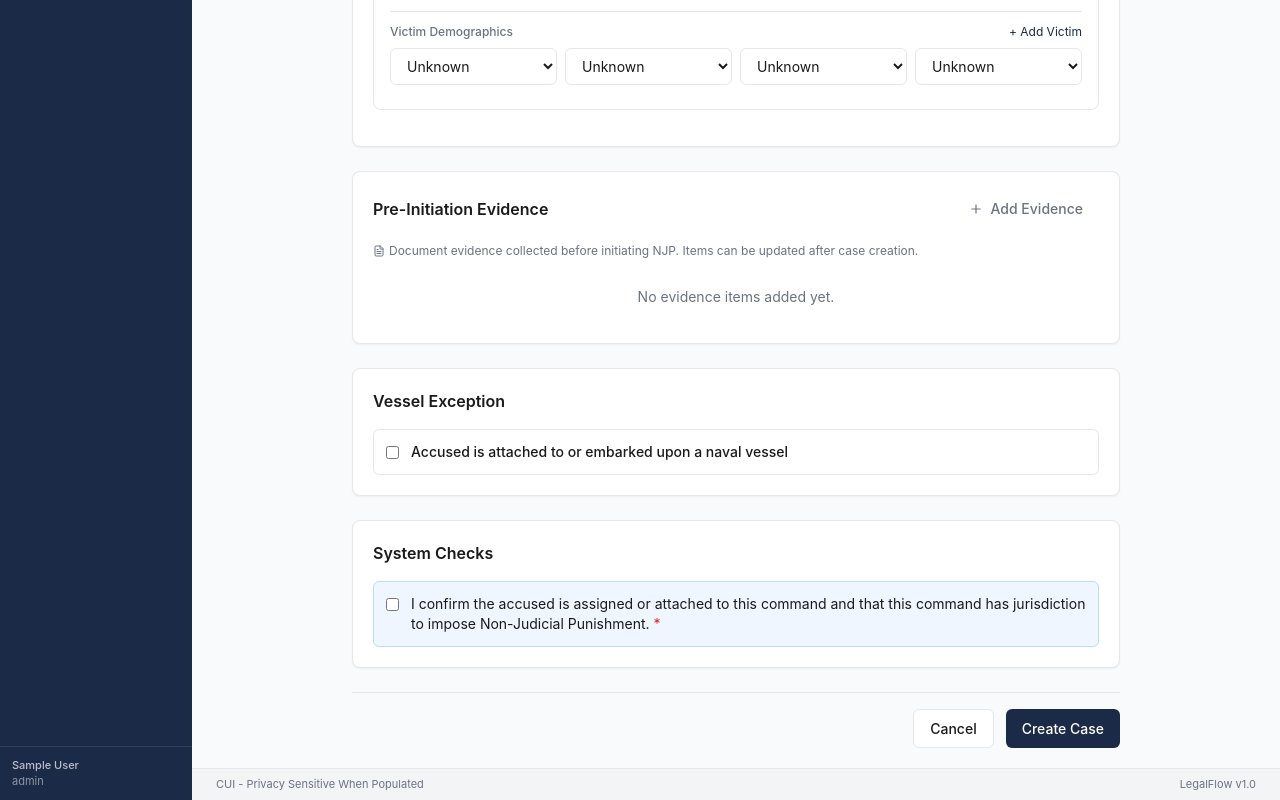
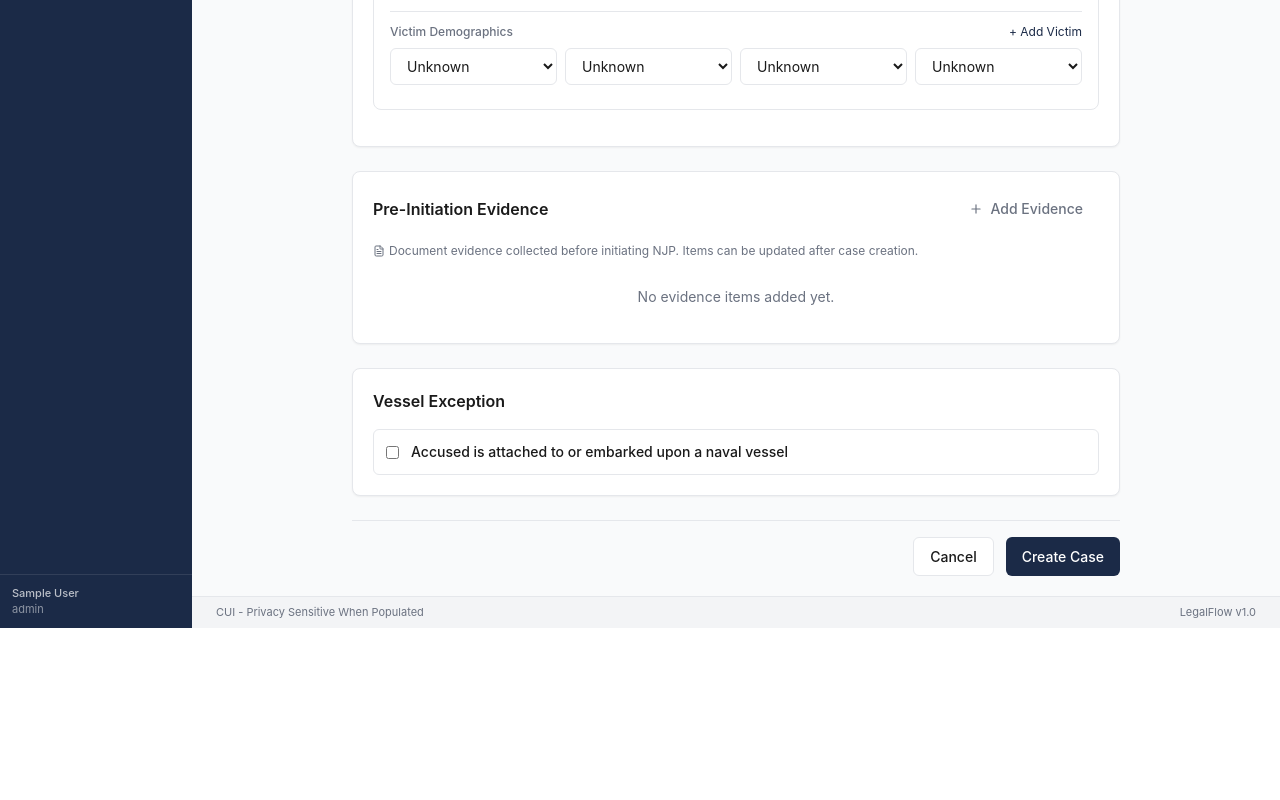
Before and after one commit to furby203824/LegalFlow, a Next.js app: page /LegalFlow/cases/new in a window 1280 px wide. Shown: the part 1271-2071 px from the top of the page. After the commit the page ends 1899 px from the top, so only its background shows below. Built offline with nearby package versions, Linux system fonts and the light colour scheme; sample sign-in values are in the browser's storage.

Commit message:
Remove System Checks jurisdiction confirmation section
https://claude.ai/code/session_01NAndoBSwLqZVsP6UA3vJ75

```diff
--- a/src/app/cases/new/page.tsx
+++ b/src/app/cases/new/page.tsx
@@ -93,7 +93,6 @@ export default function NewCasePage() {
   const [component, setComponent] = useState("ACTIVE");
   const [commanderGrade, setCommanderGrade] = useState("");
   const [vesselException, setVesselException] = useState(false);
-  const [jurisdictionConfirmed, setJurisdictionConfirmed] = useState(false);
   const [statuteAck, setStatuteAck] = useState(false);
 
   const [detailsOpen, setDetailsOpen] = useState<Record<number, boolean>>({});
@@ -224,7 +223,7 @@ export default function NewCasePage() {
         component: component || "ACTIVE",
         vesselException: vesselException || false,
         commanderGradeLevel: cmdGradeLevel,
-        jurisdictionConfirmed,
+        jurisdictionConfirmed: true,
         uaApplicable,
         offenseDateEarliest: offenseDates[0] || null,
         formLocked: false, jaReviewRequired: false, jaReviewComplete: false,
@@ -538,18 +537,6 @@ export default function NewCasePage() {
             </label>
           </Section>
 
-          {/* System Checks */}
-          <Section title="System Checks">
-            <div className="space-y-3">
-              <label className="flex items-start gap-3 p-3 bg-blue-50 border border-blue-200 rounded-md cursor-pointer">
-                <input type="checkbox" checked={jurisdictionConfirmed} onChange={(e) => setJurisdictionConfirmed(e.target.checked)} required className="mt-1" />
-                <span className="text-sm">
-                  I confirm the accused is assigned or attached to this command and that this command has jurisdiction to impose Non-Judicial Punishment. <span className="text-error">*</span>
-                </span>
-              </label>
-            </div>
-          </Section>
-
           {/* Actions */}
           <div className="flex justify-end gap-3 pt-4 border-t border-border">
             <button type="button" onClick={() => router.push("/dashboard")} className="btn-secondary">
```
